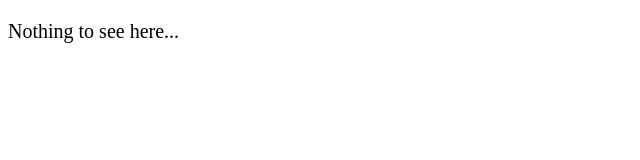
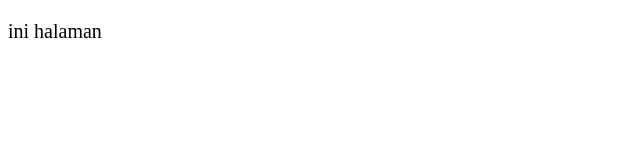
Before and after one commit to Sitiepi/pertama-, a plain HTML site: page index.html in a window 1280 px wide. Shown: the full height of the page, 0-640 px from the left. Drawn offline with Linux system fonts and the light colour scheme.

Commit message:
ini halaman

```diff
--- a/index.html
+++ b/index.html
@@ -15,7 +15,7 @@
 </head>
 
 <body>
-  <p>Nothing to see here...</p>
+  <p>ini halaman </p>
   <!-- Project -->
   <script src="main.js"></script>
 </body>
```
